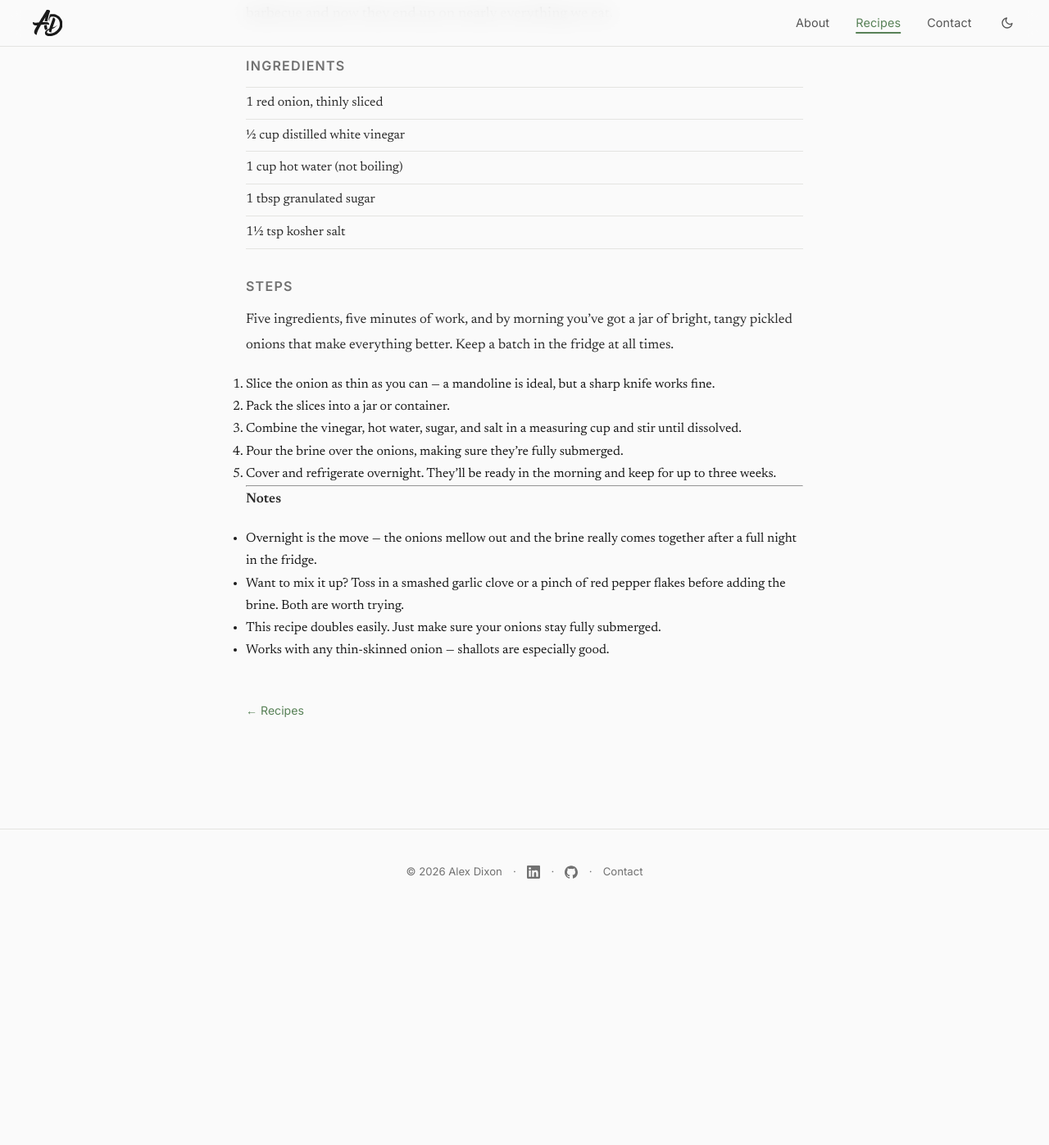
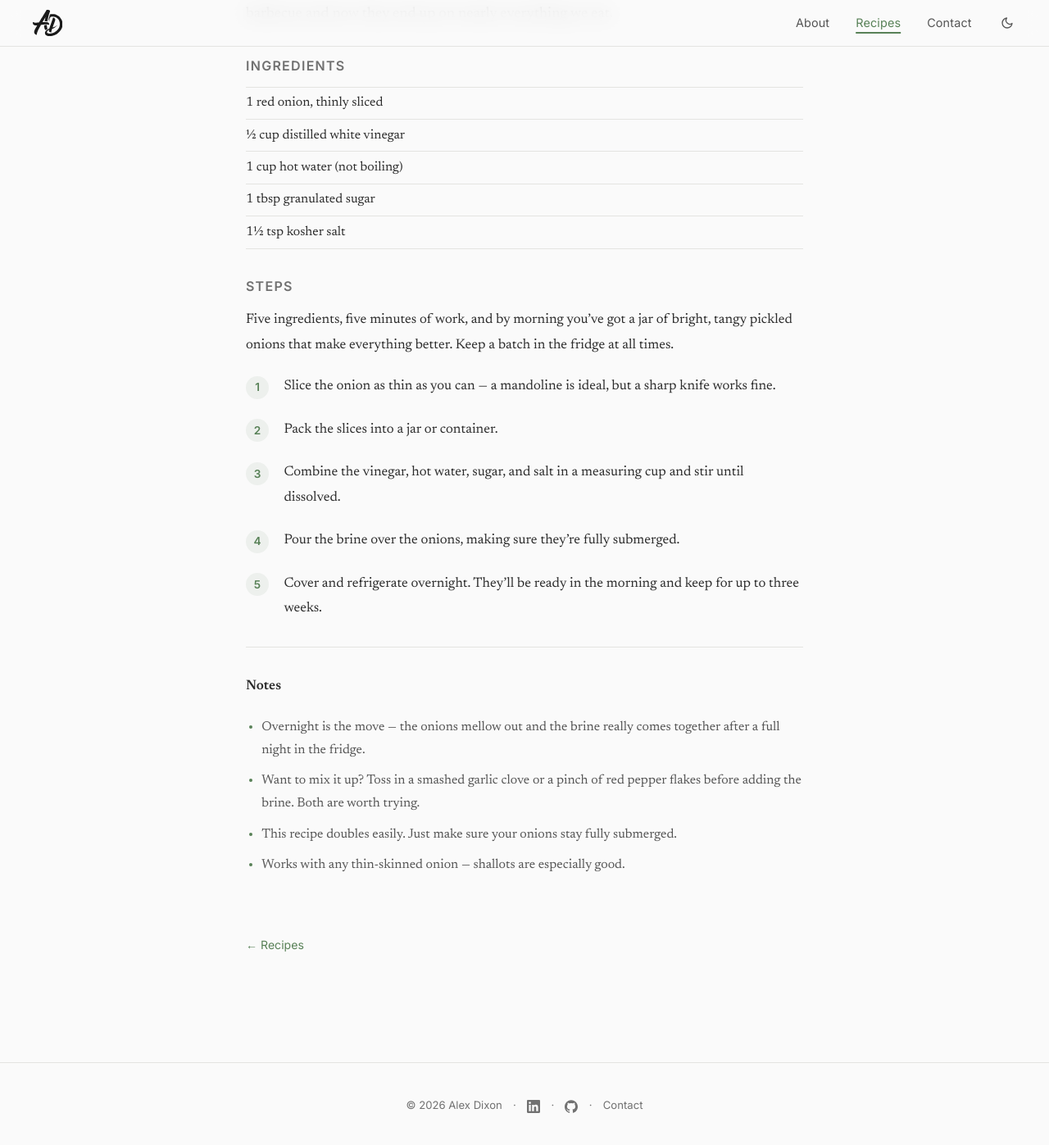
Before and after one commit to adixon304/adixon304.github.io, a Jekyll site: the page built from _posts/2026-04-29-easy-pickled-red-onions.md, in a window 1280 px wide and 1400 px high, scrolled down 689 px. Shown: the top 1397 px of the window at 82% size. Built offline with Jekyll 4.4.1, drawn with Linux system fonts in a browser that asks for light colours; before the commit the page ends 1803 px from its top, so only the background shows below that.

Commit message:
Style recipe step lists, notes, sub-headings, and tables
Numbered steps get sage circled counters with hanging indent; notes
render as a styled heading + bullets; markdown tables and hrs are no
longer browser-default. Print falls back to plain numbers.

Co-Authored-By: Claude Fable 5 <noreply@anthropic.com>

```diff
--- a/css/style.css
+++ b/css/style.css
@@ -732,7 +732,105 @@ p {
   font-size: 1.05rem;
   line-height: 1.85;
   color: var(--text-secondary);
+}
+
+.recipe-steps h3,
+.recipe-ingredients h3 {
+  font-size: 1.15rem;
+  color: var(--text);
+  margin: 2.25rem 0 0.9rem;
+}
+
+.recipe-ingredients h3 {
+  margin-top: 1.5rem;
+}
+
+.recipe-steps ol {
+  list-style: none;
+  counter-reset: step;
+  padding: 0;
+  margin: 0 0 1.5rem;
+}
+
+.recipe-steps ol > li {
   counter-increment: step;
+  position: relative;
+  padding-left: 2.9rem;
+  margin-bottom: 1.4rem;
+  font-size: 1.05rem;
+  line-height: 1.8;
+  color: var(--text-secondary);
+}
+
+.recipe-steps ol > li::before {
+  content: counter(step);
+  position: absolute;
+  left: 0;
+  top: 0.18em;
+  width: 28px;
+  height: 28px;
+  display: flex;
+  align-items: center;
+  justify-content: center;
+  border-radius: 50%;
+  background: var(--accent-soft);
+  color: var(--accent-text);
+  font-family: var(--font-sans);
+  font-size: 0.85rem;
+  font-weight: 600;
+}
+
+.recipe-steps li strong {
+  color: var(--text);
+}
+
+.recipe-steps ul {
+  padding-left: 1.2rem;
+  margin: 0 0 1.5rem;
+}
+
+.recipe-steps ul li {
+  font-size: 1rem;
+  line-height: 1.75;
+  color: var(--text-muted);
+  margin-bottom: 0.6rem;
+}
+
+.recipe-steps ul li::marker {
+  color: var(--accent-text);
+}
+
+.recipe-steps ol ul {
+  margin: 0.6rem 0 0;
+}
+
+.recipe-steps table {
+  border-collapse: collapse;
+  margin: 1rem 0 1.5rem;
+  font-family: var(--font-sans);
+  font-size: 0.92rem;
+  color: var(--text-secondary);
+}
+
+.recipe-steps th,
+.recipe-steps td {
+  text-align: left;
+  padding: 0.45rem 1.5rem 0.45rem 0;
+  border-bottom: 1px solid var(--border);
+}
+
+.recipe-steps th {
+  font-size: 0.78rem;
+  font-weight: 600;
+  text-transform: uppercase;
+  letter-spacing: 0.06em;
+  color: var(--text-faint);
+}
+
+.recipe-steps hr {
+  border: none;
+  border-top: 1px solid var(--border);
+  margin: 2rem 0;
 }
 
 /* 404 */
@@ -1210,6 +1308,16 @@ html[data-theme="dark"] .theme-toggle .icon-moon {
   .form-success {
     max-width: 100%;
   }
+
+  .recipe-steps ol > li {
+    padding-left: 2.4rem;
+  }
+
+  .recipe-steps ol > li::before {
+    width: 24px;
+    height: 24px;
+    font-size: 0.78rem;
+  }
 }
 
 @media print {
@@ -1279,6 +1387,24 @@ html[data-theme="dark"] .theme-toggle .icon-moon {
     margin-bottom: 0.75rem;
   }
 
+  .recipe-steps ol > li,
+  .recipe-steps ul li {
+    font-size: 10.5pt;
+    margin-bottom: 0.5rem;
+  }
+
+  .recipe-steps ol > li {
+    padding-left: 1.5rem;
+  }
+
+  .recipe-steps ol > li::before {
+    background: none;
+    color: #000;
+    width: auto;
+    height: auto;
+    content: counter(step) ".";
+  }
+
   a[href]::after {
     content: none;
   }
```
